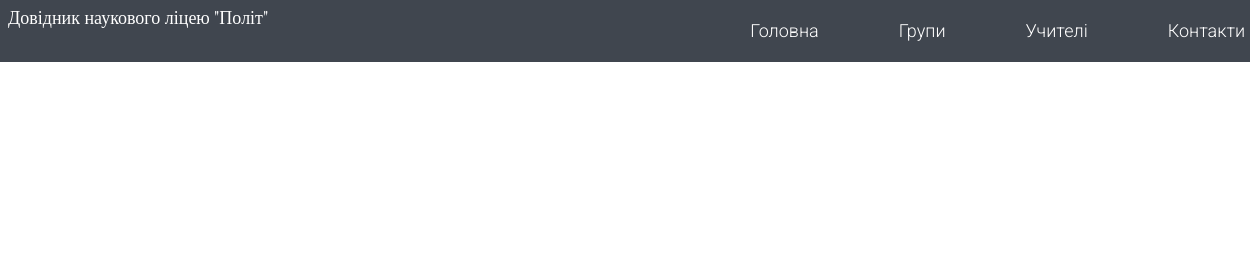
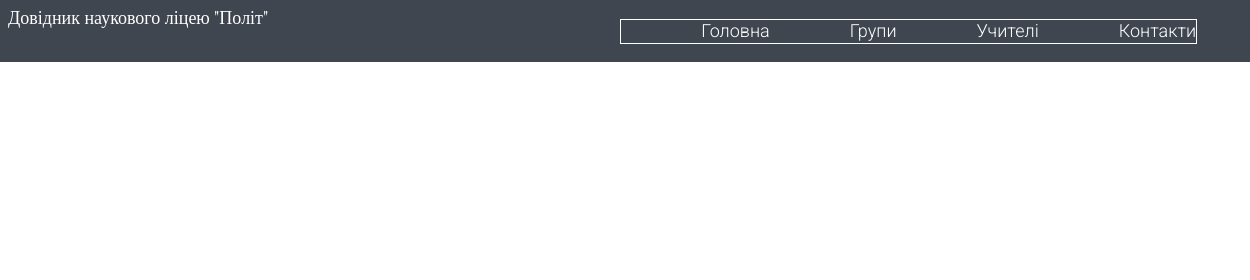
Before and after one commit to consiglierebogdan/schoolproject, a plain HTML site: page index.html in a window 1280 px wide. Shown: the top 280 px of the page, 30-1280 px from the left. Drawn offline with nearby package versions, Linux system fonts and the light colour scheme.

Commit message:
Add files via upload

```diff
--- a/index.html
+++ b/index.html
@@ -17,15 +17,15 @@
 				<span>Довідник наукового ліцею "Політ"</span>
 			</div>
 			<div class="m">
-				<div class="bebra"><p>Головна</p></div>
-				<div class="bebra"><p>Групи</p></div>
-				<div class="bebra"><p>Учителі</p></div>
-				<div class="bebra"><p>Контакти</p></div>
+				<a class="bebra"><p>Головна</p></a>
+				<a class="bebra"><p>Групи</p></a>
+				<a class="bebra"><p>Учителі</p></a>
+				<a class="bebra"><p>Контакти</p></a>
 			</div>
 		</div>
 	</header>
+
 	<footer>
-
 	</footer>
 </body>
 </html>
--- a/style.css
+++ b/style.css
@@ -2,6 +2,9 @@
 	margin: 0;
 	padding: 0;
 	box-sizing: border-box;
+}
+a{
+	text-decoration: none;
 }
 
 header {
@@ -26,10 +29,10 @@ footer {
 
 .m{
 	display: flex;
-	margin-left: 400px;
-
+	margin-left: 350px;
+	border: 1px solid #fff;
 	justify-content: space-between;
-
+	align-content: center;
 }
 
 .head_content{
@@ -72,10 +75,10 @@ footer {
 .bebra p:after{
 	display: block;
 	position: relative;
-	left: 0; /*изменить на right:0;, чтобы изменить направление подчёркивания */
-	width: 0;/*задаём длинну линии до наведения курсора*/
-	height: 2px; /*задаём ширину линии*/
-	background-color: #e8b32e; /*задаём цвет линии*/
+	left: 0;
+	width: 0;
+	height: 2px;
+	background-color: #e8b32e;
 	content: "";
 	transition: width 0.3s ease-out;
 
```
